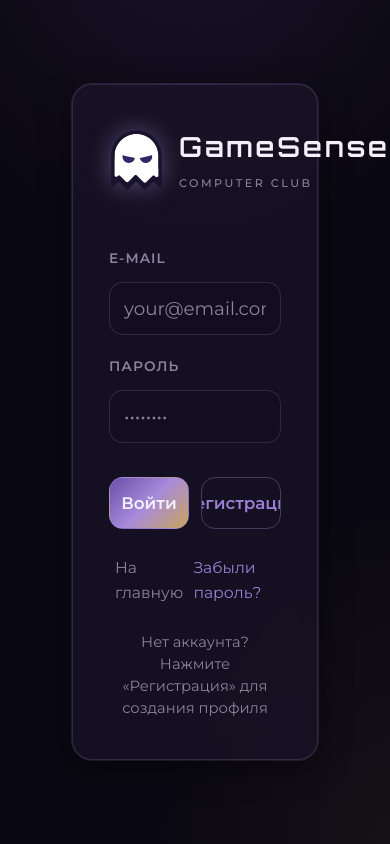
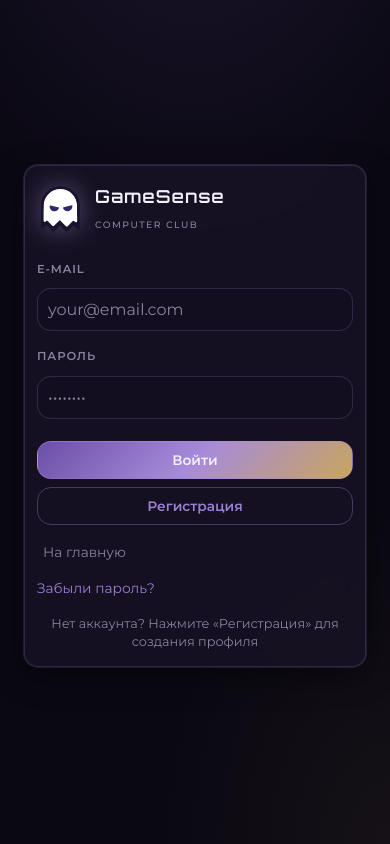
Before and after one commit to Koj10/siteGS, a Flask app: page /login in a window 390 px wide. Run offline with Flask 3, Linux system fonts and the light colour scheme; some libraries are stand-ins or nearby versions.

Commit message:
Аддаптация

```diff
--- a/static/css/custom.css
+++ b/static/css/custom.css
@@ -232,3 +232,116 @@ button[data-menu="balance"] {
 	opacity: 1;
 	padding: 14px 16px;
 }
+
+/* ── Auth adaptive ── */
+@media (max-width: 1000px) {
+	.auth-page {
+		min-height: calc(100dvh - 24px);
+		max-width: 640px;
+		padding: 12px 0 20px;
+		gap: 20px;
+		align-items: center;
+		justify-content: center;
+	}
+
+	.auth-form-wrap {
+		max-width: 100%;
+		padding: 22px 16px;
+		border-radius: 16px;
+	}
+
+	.auth-logo {
+		margin-bottom: 18px;
+		gap: 12px;
+	}
+
+	.auth-logo > img {
+		width: 46px;
+		height: 46px;
+	}
+
+	.auth-logo__text h1 {
+		font-size: 1.28rem;
+		letter-spacing: 0.06em;
+	}
+
+	.auth-logo__sub {
+		font-size: 0.58rem;
+		letter-spacing: 0.16em;
+	}
+
+	.auth-form {
+		gap: 0;
+	}
+
+	.auth-form input {
+		font-size: 16px;
+		padding: 12px 12px;
+	}
+
+	.auth-label {
+		font-size: 0.72rem;
+		margin-top: 10px;
+		margin-bottom: 4px;
+	}
+
+	.auth-actions {
+		margin-top: 16px;
+		flex-direction: column;
+		gap: 8px;
+	}
+
+	.auth-actions .auth-btn {
+		width: 100%;
+		padding: 11px 14px;
+		font-size: 0.92rem;
+	}
+
+	.auth-links {
+		margin-top: 12px;
+		font-size: 0.86rem;
+		gap: 6px;
+		flex-direction: column;
+		align-items: flex-start;
+	}
+
+	.auth-link {
+		font-size: 0.86rem !important;
+	}
+
+	.auth-hint {
+		margin-top: 12px;
+		font-size: 0.8rem;
+		line-height: 1.4;
+	}
+}
+
+@media (max-width: 480px) {
+	.auth-page {
+		min-height: calc(100dvh - 12px);
+		padding-top: 0;
+		padding-bottom: 0;
+	}
+
+	.auth-form-wrap {
+		padding: 16px 12px;
+		border-radius: 14px;
+	}
+
+	.auth-logo {
+		margin-bottom: 14px;
+	}
+
+	.auth-logo__text h1 {
+		font-size: 1.12rem;
+	}
+
+	.auth-form input {
+		padding: 11px 10px;
+	}
+
+	.auth-actions .auth-btn {
+		padding: 10px 10px;
+		font-size: 0.86rem;
+	}
+}
--- a/static/css/main.css
+++ b/static/css/main.css
@@ -10,6 +10,7 @@
 @import url("friends.css");
 @import url("bonus-case.css");
 @import url("bonus-progress.css");
+@import url("adaptive.css");
 
 * {
 	padding: 0;
--- a/templates/base.html
+++ b/templates/base.html
@@ -10,7 +10,7 @@
     <meta name="robots" content="noindex, nofollow">
     <meta name="mobile-web-app-capable" content="yes">
 
-    <link rel="stylesheet" href="{{ url_for('static', filename='css/main.css') }}?v=3.2">
+    <link rel="stylesheet" href="{{ url_for('static', filename='css/main.css') }}?v=4.1">
 
     <link rel="preconnect" href="{{ gs_api_base }}" crossorigin>
     <link rel="dns-prefetch" href="{{ gs_api_base }}">
--- a/templates/profile.html
+++ b/templates/profile.html
@@ -11,7 +11,7 @@
 	<div id="bonusCardsContainer" class="cardsContainer"></div>
 </section>
 <section class="shop-section">
-	<h2 class="section-title">МОИ КАРТОЧКИ</h2>
+	<h2 class="section-title">ДОСТУПНЫЕ</h2>
 	<div id="cardsContainer" class="cardsContainer"></div>
 </section>
 <section class="shop-section shop-section--blocked">
@@ -50,7 +50,7 @@
 {% endblock %}
 {% block scripts %}
 <script src="{{ url_for('static', filename='js/card-images.js') }}?v=1.0"></script>
-<script src="{{ url_for('static', filename='js/inventory.js') }}?v=2.2"></script>
+<script src="{{ url_for('static', filename='js/inventory.js') }}?v=2.5"></script>
 <script src="{{ url_for('static', filename='js/bonus-case.js') }}?v=1.2"></script>
 <script src="{{ url_for('static', filename='js/activate.js') }}" defer></script>
 {% endblock %}
```
Also changed, not shown: static/css/adaptive.css (added, +278 -0 lines), static/js/inventory.js (+24 -7 lines).
